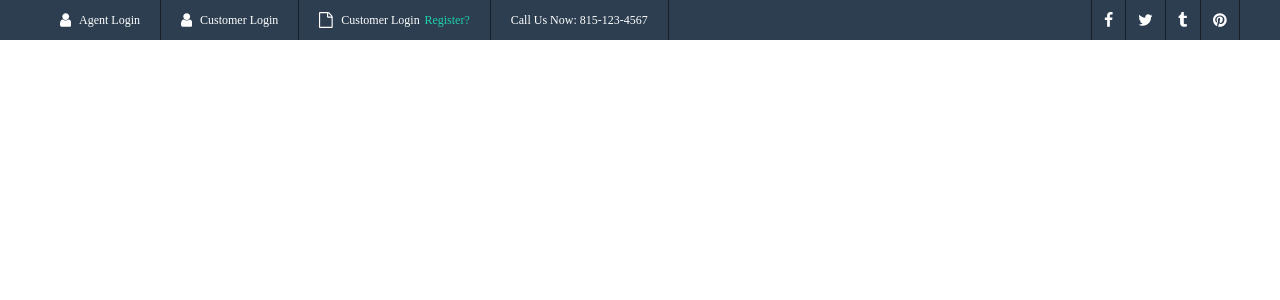
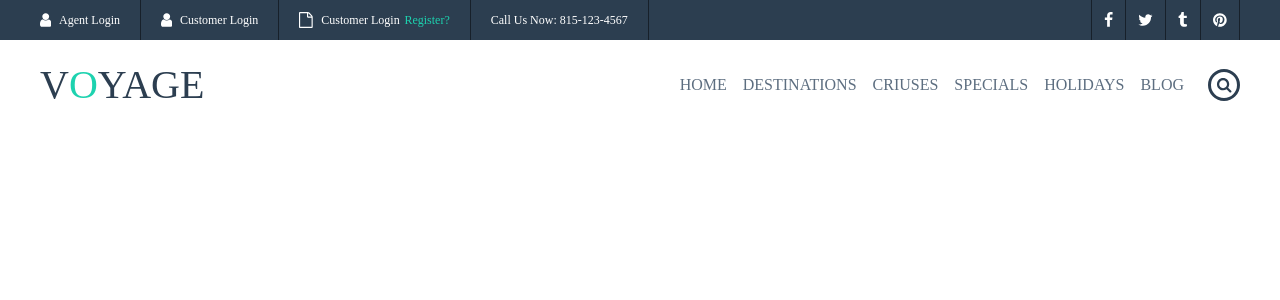
Before and after one commit to skywalker512/redrock-study, a Next.js app in the folder redrock9/: page / in a window 1280 px wide. Shown: the top 300 px of the page. Built offline with nearby package versions, Linux system fonts and the light colour scheme.

Commit message:
[提交] header 完成

```diff
--- a/redrock9/components/header/index.tsx
+++ b/redrock9/components/header/index.tsx
@@ -1,5 +1,13 @@
 import React from 'react'
-import { Header, Nav, Item } from './styled'
+import {
+  Header,
+  Top,
+  Nav,
+  Logo,
+  Menu,
+  Search,
+
+} from './styled'
 
 import UserIcon from '@/assets/svg/user.svg'
 import FileIcon from '@/assets/svg/file-o.svg'
@@ -7,42 +15,36 @@ import FaceBookIcon from '@/assets/svg/facebook.svg'
 import TwitterIcon from '@/assets/svg/twitter.svg'
 import TumblrIcon from '@/assets/svg/tumblr.svg'
 import PinterestIcon from '@/assets/svg/pinterest.svg'
+import SearchIcon from '@/assets/svg/search.svg'
 
 export default () => {
   return (
     <Header>
-      <Nav>
+      <Top>
         <div>
-          <Item>
-            <UserIcon />
-            <span>Agent Login</span>
-          </Item>
-          <Item>
-            <UserIcon />
-            <span>Customer Login</span>
-          </Item>
-          <Item>
-            <FileIcon />
-            <span>Customer Login<span className='link'>Register?</span></span>
-          </Item>
-          <Item>
-            <span>Call Us Now: 815-123-4567</span>
-          </Item>
+          <a><UserIcon /><span>Agent Login</span></a>
+          <a><UserIcon /><span>Customer Login</span></a>
+          <a><FileIcon /><span>Customer Login<span className='link'>Register?</span></span></a>
+          <a><span>Call Us Now: 815-123-4567</span></a>
         </div>
         <div>
-          <Item>
-            <FaceBookIcon />
-          </Item>
-          <Item>
-            <TwitterIcon />
-          </Item>
-          <Item>
-            <TumblrIcon />
-          </Item>
-          <Item>
-            <PinterestIcon />
-          </Item>
+          <a><FaceBookIcon /></a>
+          <a><TwitterIcon /></a>
+          <a><TumblrIcon /></a>
+          <a><PinterestIcon /></a>
         </div>
+      </Top>
+      <Nav>
+        <Logo>V<span>O</span>YAGE</Logo>
+        <Menu>
+          <a>Home</a>
+          <a>Destinations</a>
+          <a>Criuses</a>
+          <a>Specials</a>
+          <a>Holidays</a>
+          <a>Blog</a>
+          <Search><SearchIcon viewBox="0 0 15 16" preserveAspectRatio="xMaxYMax meet"/></Search>
+        </Menu>
       </Nav>
     </Header>
   )
--- a/redrock9/components/header/styled.ts
+++ b/redrock9/components/header/styled.ts
@@ -5,7 +5,7 @@ export const Header = styled.header`
   background-color: #2c3e50;
   min-width: 75rem;
 `
-export const Nav = styled.nav`
+export const Top = styled.nav`
   display: flex;
   justify-content: space-between;
   height: 100%;
@@ -19,6 +19,22 @@ export const Nav = styled.nav`
   }
   div {
     display: flex;
+    a {
+      display: flex;
+      align-items: center;
+      padding: 0 1.25rem;
+      border-right: 0.04rem solid #17202a;
+      cursor: pointer;
+      .link {
+        padding-left: 0.3rem;
+        color: #1dd2af;
+      }
+    }
+  }
+  div:first-child {
+    a:first-child {
+      padding-left: 0;
+    }
   }
   div:last-child {
     a {
@@ -33,14 +49,62 @@ export const Nav = styled.nav`
   }
 `
 
-export const Item = styled.a`
+export const Nav = styled.nav`
+  height: 5.6rem;
+  width: 75rem;
+  margin: 0 auto;
   display: flex;
   align-items: center;
-  padding: 0 1.25rem;
-  border-right: 0.04rem solid #17202a;
-  cursor: pointer;
-  .link {
-    padding-left: 0.3rem;
+  justify-content: space-between;
+`
+
+export const Logo = styled.a`
+  display: block;
+  font-size: 2.5rem;
+  font-weight: lighter;
+  color: #2c3e50;
+  span {
     color: #1dd2af;
   }
+  cursor: pointer;
 `
+
+export const Menu = styled.div`
+  display: flex;
+  align-items: center;
+  a {
+    text-transform: uppercase;
+    padding: 0 0.5rem;
+    cursor: pointer;
+    transition: color 0.2s;
+    color: #5d6e80;
+    &:hover {
+      color: #1dd2af;
+    }
+  }
+`
+
+export const Search = styled.div`
+  display: flex;
+  align-items: center;
+  justify-content: center;
+  color: #2c3e50;
+  box-sizing: border-box;
+  svg {
+    width: 60%;
+    height: 60%;
+  }
+  svg > path {
+    fill: currentColor;
+  }
+  width: 2rem;
+  height: 2rem;
+  border: 0.2rem solid currentColor;
+  border-radius: 50%;
+  margin-left: 1rem;
+  &:hover {
+    color: #1dd2af;
+  }
+  cursor: pointer;
+  transition: color 0.2s;
+`
```
